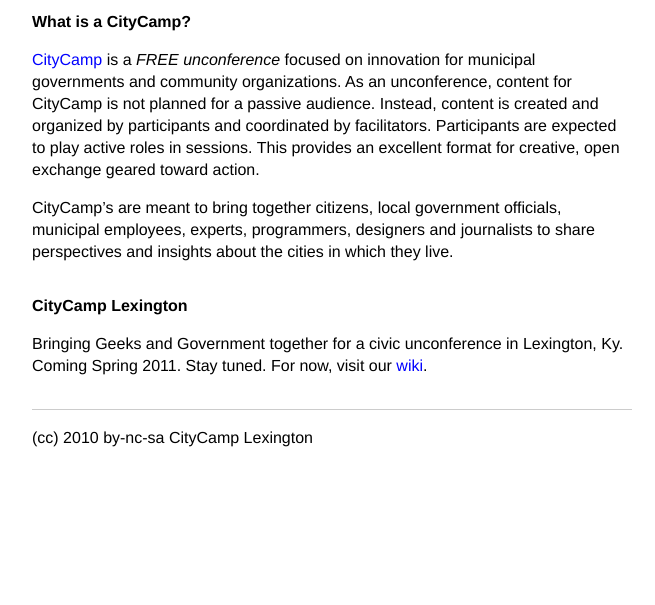
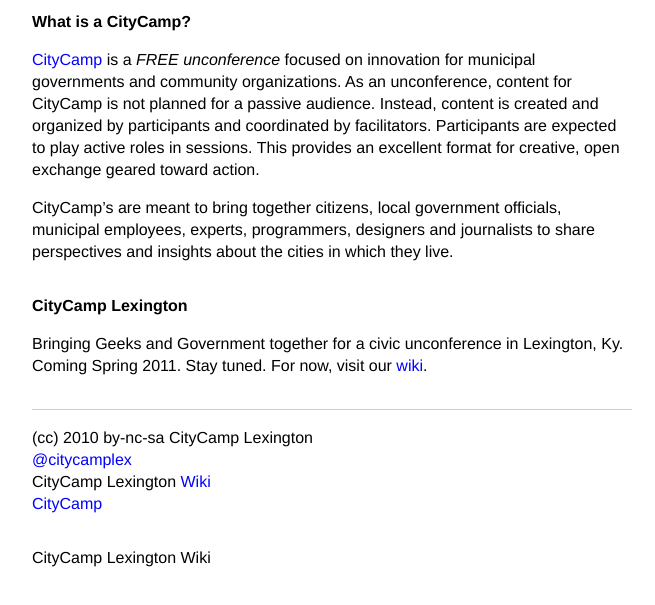
Before and after one commit to openlexington/CityCampLex, a plain HTML site: page index.html in a window 1280 px wide. Shown: the part 159-764 px from the top of the page, without its empty margins (308-963 px from the left). Drawn offline with nearby package versions, Linux system fonts and the light colour scheme.

Commit message:
added a few more links to the footer.

```diff
--- a/index.html
+++ b/index.html
@@ -93,7 +93,9 @@
 
   	<footer>
       <hr />
-  		<p><small>(cc) 2010 by-nc-sa CityCamp Lexington</small></p>
+  		<p><small>(cc) 2010 by-nc-sa CityCamp Lexington</small><br /><a href="http://twitter.com/citycamplex">@citycamplex</a><br />CityCamp Lexington <a href="http://barcamp.org/CityCampLex" title="BarCamp / CityCampLex">Wiki</a><br /><a href="http://citycamp.govfresh.com/">CityCamp</a></p>
+  		<p></p>
+  		<p>CityCamp Lexington Wiki</p>
   	</footer>
 
   </div>
```
